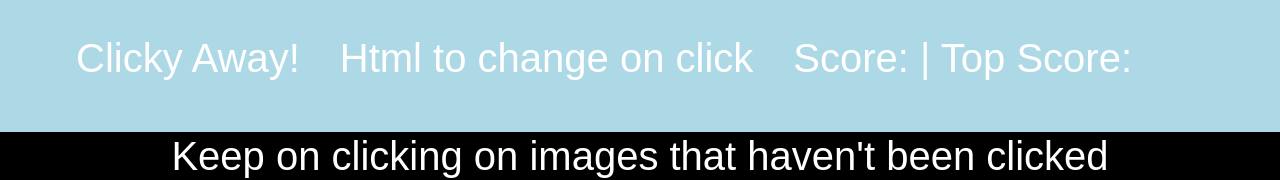
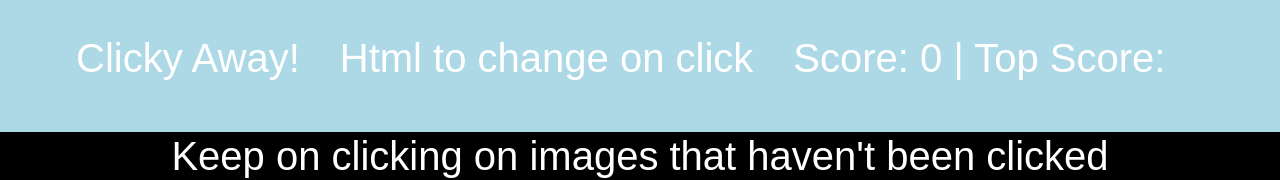
Before and after one commit to julioguzman19/ClickAndREACT, a React (Create React App) app in the folder react-folder/: page / in a window 1280 px wide. Shown: the top 180 px of the page. Built offline with nearby package versions, Linux system fonts and the light colour scheme.

Commit message:
on click being capture and populated in the dom

```diff
--- a/react-folder/src/App.js
+++ b/react-folder/src/App.js
@@ -4,10 +4,21 @@ import Wrapper from "./components/Wrapper";
 import friends from "./friends.json";
 import Title from "./components/Title";
 
+
+
+
 class App extends Component {
   // Setting this.state.friends to the friends json array
   state = {
-    friends
+    friends,
+    count:0
+  };
+
+  // handleIncrement increases this.state.count by 1
+ count=() => {
+    // We always use the setState method to update a component's state
+    this.setState({ count: this.state.count + 1 });
+    console.log("Count is: "+this.state.count);
   };
 
   removeFriend = id => {
@@ -21,17 +32,15 @@ class App extends Component {
   render() {
     return (
       <div>
-        <Title>Keep on clicking on images that haven't been clicked</Title>
+        <Title count={this.state.count}>Keep on clicking on images that haven't been clicked</Title>
         <Wrapper>
           {this.state.friends.map(friend => (
             <FriendCard
-              removeFriend={this.removeFriend}
+              //removeFriend={this.removeFriend}
               id={friend.id}
               key={friend.id}
-              name={friend.name}
               image={friend.image}
-              occupation={friend.occupation}
-              location={friend.location}
+              count={this.count}
             />
           ))}
         </Wrapper>
--- a/react-folder/src/components/FriendCard/index.js
+++ b/react-folder/src/components/FriendCard/index.js
@@ -7,7 +7,9 @@ function FriendCard(props) {
       <div className="img-container">
         <img alt={props.name} src={props.image} />
       </div>
-      <span onClick={() => props.removeFriend(props.id)} className="remove">
+      <span
+        onClick={props.count}
+        className="remove">
         𝘅
       </span>
     </div>
--- a/react-folder/src/components/Title/index.js
+++ b/react-folder/src/components/Title/index.js
@@ -7,7 +7,7 @@ function Title(props) {
          <ul>
              <li>Clicky Away!</li>
              <li>Html to change on click</li>
-             <li>Score: | Top Score: </li>
+             <li>Score: {props.count} | Top Score: </li>
          </ul>
      </nav>
      <div>
```
